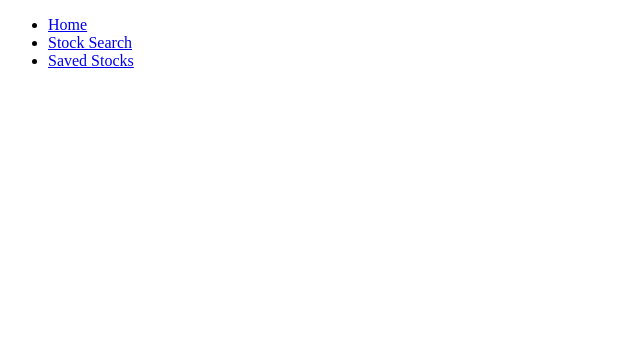
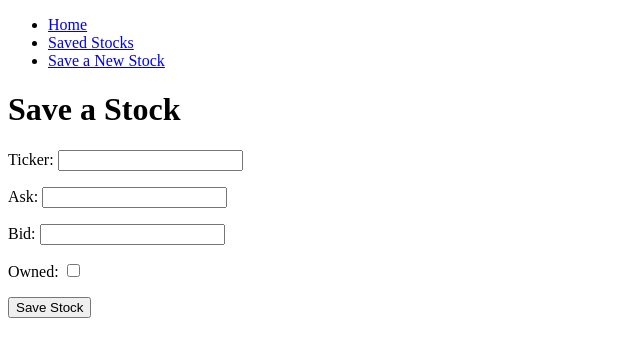
Before and after one commit to danielecollins/applied-programming, a Django app: page /save-stock/ in a window 1280 px wide. Shown: the top 357 px of the page, without its empty margins (0-640 px from the left). Run offline with Django 3.2, Linux system fonts and the light colour scheme.

Commit message:
Finished building updating and adding tickers

```diff
--- /dev/null
+++ b/Sprint_2/boohissbot/stocktrader/forms.py
@@ -0,0 +1,18 @@
+from django import forms
+from .models import Stock
+
+class StockForm(forms.ModelForm):
+    class Meta:
+        model = Stock
+        fields = [
+            'ticker',
+            'ask',
+            'bid',
+            'owned'
+        ]
+
+class RawStockForm(forms.Form):
+    ticker = forms.CharField()
+    ask = forms.DecimalField()
+    bid = forms.DecimalField()
+    owned = forms.BooleanField()
--- a/Sprint_2/boohissbot/stocktrader/models.py
+++ b/Sprint_2/boohissbot/stocktrader/models.py
@@ -5,6 +5,6 @@ class Stock(models.Model):
     ticker = models.CharField(max_length=5)
     ask = models.DecimalField(max_digits=10, decimal_places=2)
     bid = models.DecimalField(max_digits=10, decimal_places=2)
-    owned = models.BooleanField()
+    owned = models.BooleanField(blank=True)
     # when adding a field you need to set it to null=True or add a default value. You can add a default value via the console when you run py manage.py makemigrations
     # always run py manage.py makemigrations then py manage.py migrate when adding tables
--- a/Sprint_2/boohissbot/stocktrader/views.py
+++ b/Sprint_2/boohissbot/stocktrader/views.py
@@ -1,47 +1,68 @@
 from django.shortcuts import render
-from numpy import number
 import yfinance as yf
 import time
 import datetime as dt
 from .models import Stock
+from .forms import StockForm, RawStockForm
 
 # Create your views here.
 # This view displays the time zone search
-def home_view(request, *args, **kwargs):
-    my_context = {
+def home_view(request):
+    context = {
     }
-    return render(request, "home.html", my_context)
+    return render(request, "home.html", context)
 
 # This view displays the ticker search
 def stock_search_view(request):
     time_zone = request.GET.get("time_zone")
 
-    my_context = {
+    context = {
         "time_zone": time_zone,
         "market_is_open": check_valid_trading_hours(time_zone),
-        "search": True,
+        "search": True
     }
-    return render(request, "stock_info.html", my_context)
+    return render(request, "stock_info.html", context)
 
 # This view displays the ticker info
 def stock_info_view(request):
     ticker = request.GET.get("ticker")
 
-    my_context = {
+    # This will update or add tickers if you want
+    if request.method == "POST":
+        new_ticker = request.POST.get('ticker')
+        if Stock.objects.filter(ticker=new_ticker).exists():
+            Stock.objects.filter(ticker=new_ticker).update(ask=request.POST.get("ask_price"))
+            Stock.objects.filter(ticker=new_ticker).update(bid=request.POST.get("bid_price"))
+            Stock.objects.filter(ticker=new_ticker).update(owned=request.POST.get("owned"))
+        else:
+            Stock.objects.create(ticker=new_ticker)
+            Stock.objects.filter(ticker=new_ticker).update(ask=request.POST.get("ask_price"))
+            Stock.objects.filter(ticker=new_ticker).update(bid=request.POST.get("bid_price"))
+            Stock.objects.filter(ticker=new_ticker).update(owned=request.POST.get("owned"))
+
+    context = {
         "ticker": ticker,
         "ask_price": get_ask_price(ticker),
         "bid_price": get_bid_price(ticker),
-        "search": False,
+        "search": False
     }
-    return render(request, "stock_info.html", my_context)
+    return render(request, "stock_info.html", context)
 
-# This view is for the save stock page
+# This view is for the save a stock page
 def save_stock_view(request):
-    my_context = {
+    form = StockForm()
+    if request.method == "POST":
+        form = StockForm(request.POST)
+        if form.is_valid():
+            form.save()
+            form = StockForm()
 
+    context = {
+        "form": form
     }
-    return render(request, "save_stock.html", my_context)
+    return render(request, "stock/save_stock.html", context)
 
+# This view allows us to look at all of the stocks that we have saved
 def stock_detail_view(request):
     stocks = []
 
@@ -49,7 +70,7 @@ def stock_detail_view(request):
         stocks.append(Stock.objects.get(id=index+1))
 
     context = {
-        "stocks": stocks,
+        "stocks": stocks
     }
     return render(request, "stock/detail.html", context)
 
--- a/Sprint_2/boohissbot/templates/navbar.html
+++ b/Sprint_2/boohissbot/templates/navbar.html
@@ -1,7 +1,7 @@
 <nav>
     <ul>
         <li><a href="http://127.0.0.1:8000/">Home</a></li>
-        <li><a href="http://127.0.0.1:8000/stock-search/">Stock Search</a></li>
         <li><a href="http://127.0.0.1:8000/stock-details/">Saved Stocks</a></li>
+        <li><a href="http://127.0.0.1:8000/save-stock/">Save a New Stock</a></li>
     </ul>
 </nav>
--- a/Sprint_2/boohissbot/templates/save_stock.html
+++ /dev/null
@@ -1,5 +0,0 @@
-{% extends 'base.html' %}
-
-{% block content %}
-<h1></h1>
-{% endblock content %}
--- /dev/null
+++ b/Sprint_2/boohissbot/templates/stock/save_stock.html
@@ -0,0 +1,9 @@
+{% extends 'base.html' %}
+
+{% block content %}
+    <h1>Save a Stock</h1>
+    <form method='POST'> {% csrf_token %}
+        {{ form.as_p }}
+        <input type='submit' value='Save Stock'/>
+    <form>
+{% endblock content %}
```
Also changed, not shown: Sprint_2/boohissbot/templates/home.html (+7 -1 lines), Sprint_2/boohissbot/templates/stock_info.html (+17 -3 lines), Sprint_2/boohissbot/db.sqlite3, Sprint_2/boohissbot/stocktrader/migrations/0003_alter_stock_owned.py (added), Sprint_2/boohissbot/stocktrader/migrations/0004_alter_stock_owned.py (added), Sprint_2/boohissbot/stocktrader/migrations/0005_alter_stock_owned.py (added).
